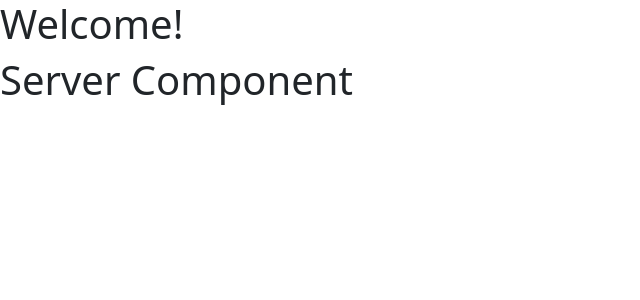
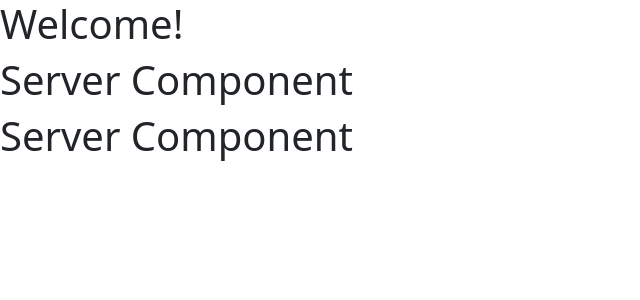
Before and after one commit to rahulraji18/Angular, an Angular app: page / in a window 1280 px wide. Shown: the top 300 px of the page, without its empty margins (0-640 px from the left). Built offline with nearby package versions, Linux system fonts and the light colour scheme.

Commit message:
template and templateUrl in @Component

```diff
--- a/src/app/app.component.html
+++ b/src/app/app.component.html
@@ -1,2 +1,2 @@
 <h1>Welcome!</h1>
-<app-server></app-server>
+<app-servers></app-servers>
--- a/src/app/app.module.ts
+++ b/src/app/app.module.ts
@@ -3,11 +3,13 @@ import { BrowserModule } from '@angular/platform-browser';
 import { AppComponent } from './app.component';
 import { FormsModule } from '@angular/forms';
 import { ServerComponent } from './server/server.component';
+import { ServersComponent } from './servers/servers.component';
 
 @NgModule({
   declarations: [
     AppComponent,
-    ServerComponent
+    ServerComponent,
+    ServersComponent
   ],
   imports: [
     BrowserModule,
--- /dev/null
+++ b/src/app/servers/servers.component.html
@@ -0,0 +1,3 @@
+<!-- <p>servers works!</p> -->
+<!-- <app-server></app-server>
+<app-server></app-server> -->
--- /dev/null
+++ b/src/app/servers/servers.component.ts
@@ -0,0 +1,12 @@
+import { Component } from '@angular/core';
+
+@Component({
+  selector: 'app-servers',
+  template: `
+  <app-server></app-server>
+  <app-server></app-server>`,
+  styleUrls: ['./servers.component.css']
+})
+export class ServersComponent {
+
+}
```
Also changed, not shown: src/app/servers/servers.component.css (added), 1 other file (tests, documents, lock files or other folders).
